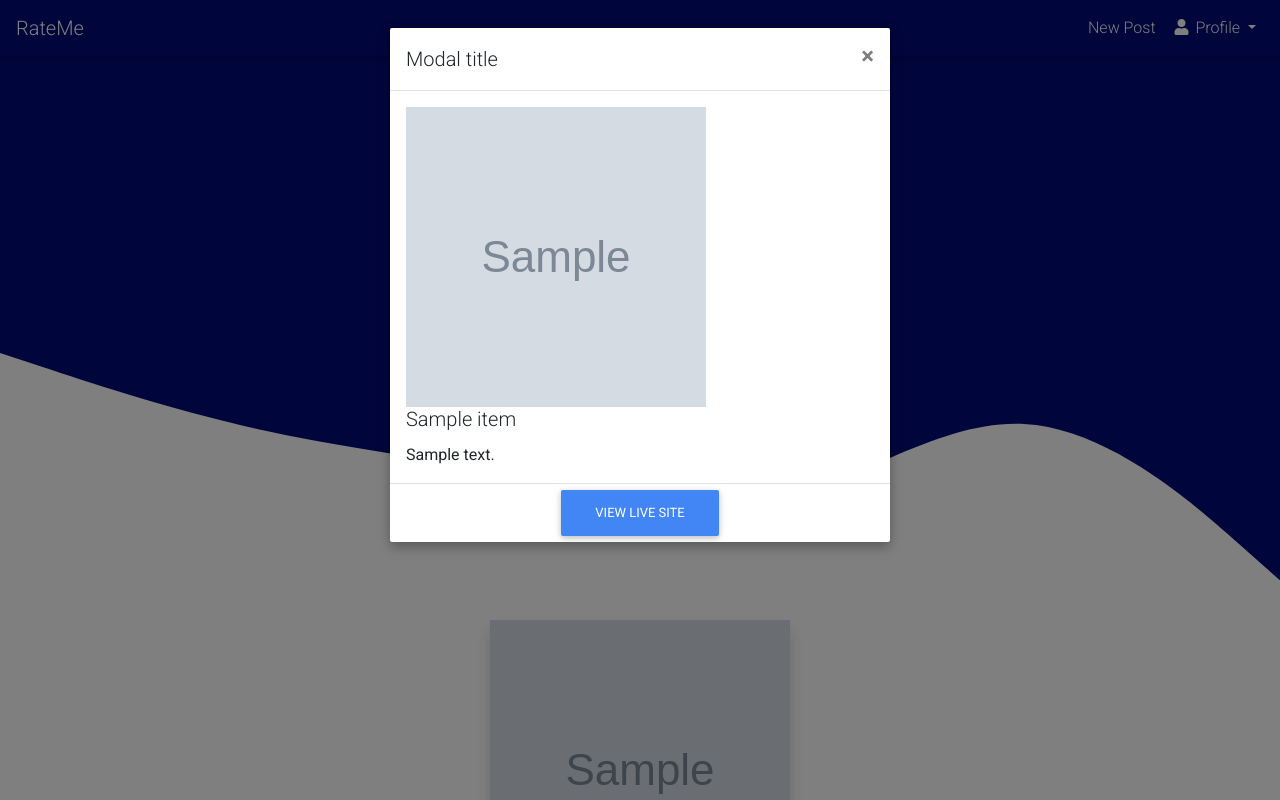
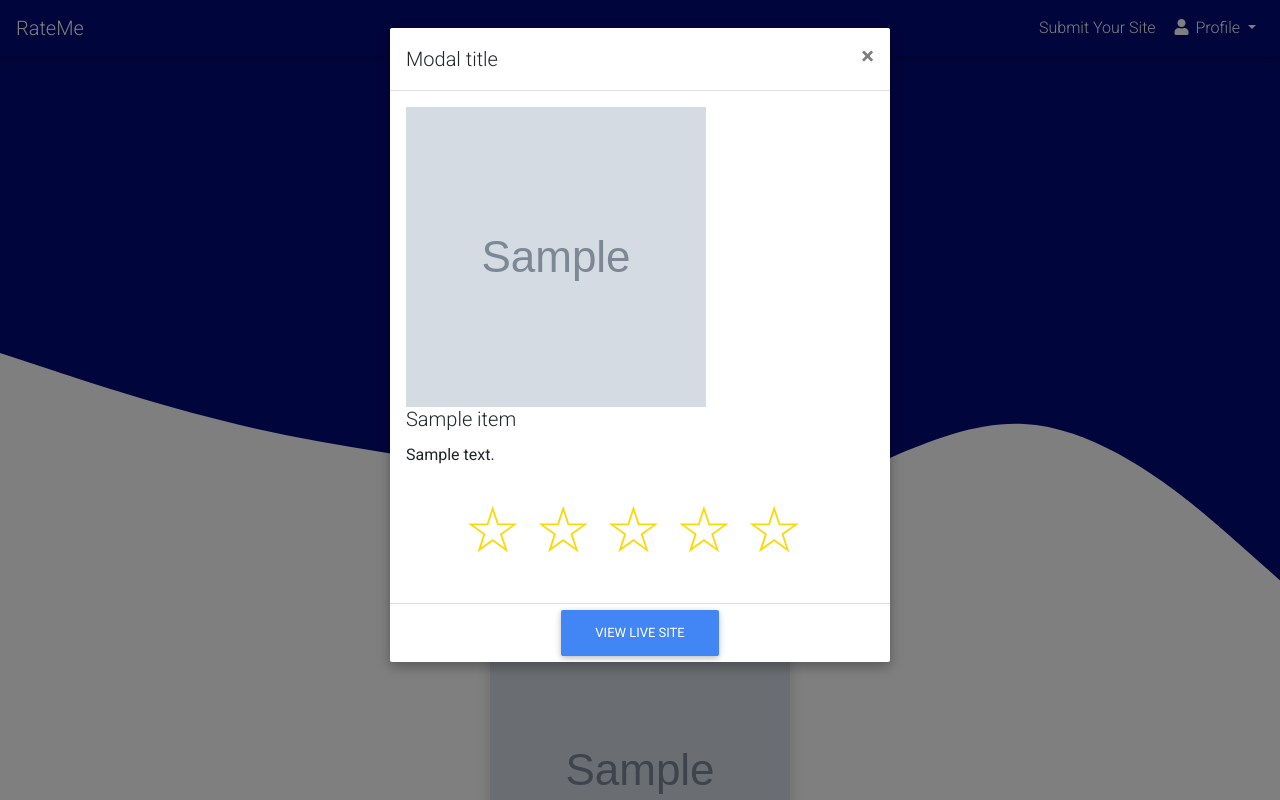
Before and after one commit to kiprotichdominic/InGram, a Django app: page / in a window 1280 px wide, after a click on "VIEW PROJECT". Run offline with Django 3.2, Linux system fonts and the light colour scheme; a user stored in the database is signed in; tables that the repository leaves empty hold one stand-in row (values such as "Sample post"); grey boxes marked "Sample" are stand-in pictures; a database or web service that is not in the repository returns one stand-in record (values such as "Sample title"); data that the repository does not hold is empty; some libraries are stand-ins or nearby versions.

Commit message:
add ratings

```diff
--- a/static/home/css/master.css
+++ b/static/home/css/master.css
@@ -18,6 +18,53 @@
   left: 50%;
   transform: translate(-50%, -50%)
 }
+/* RATING START */
+/*shows the stars side by side, centered, and in reverse order than the HMTL*/
+.rating {
+  display: flex;
+  flex-direction: row-reverse;
+  justify-content: center;
+}
+
+/*hides the radio buttons*/
+.rating > input{ display:none;}
+
+/*style the empty stars, sets position:relative as base for pseudo-elements*/
+.rating > label {
+  position: relative;
+  width: 1.1em;
+  font-size: 5vw;
+  color: #FFD700;
+  cursor: pointer;
+}
+
+/* sets filled star pseudo-elements */
+.rating > label::before{
+  content: "\2605";
+  position: absolute;
+  opacity: 0;
+}
+/*overlays a filled start character to the hovered element and all previous siblings*/
+.rating > label:hover:before,
+.rating > label:hover ~ label:before {
+  opacity: 1 !important;
+}
+
+/*overlays a filled start character on the selected element and all previous siblings*/
+.rating > input:checked ~ label:before{
+  opacity:1;
+}
+
+/*when an element is selected and pointer re-enters the rating container, selected rate and siblings get semi transparent, as reminder of current selection*/
+.rating:hover > input:checked ~ label:before{ opacity: 0.4; }
+
+/*just aesthetics*/
+
+@media only screen and (max-width: 600px) {
+
+}
+
+/* RATING END */
 /* // Extra small devices (portrait phones, less than 576px) */
 @media (max-width: 575.98px) {
   .curved {
--- a/templates/home/home.html
+++ b/templates/home/home.html
@@ -28,6 +28,16 @@
         <img src="{{post.image}}" alt="" width="300px" height="300px" id="images">
         <h5 class="card-title">{{ post.title }}</h5>
         <p class="card-text">{{post.body}}</p>
+        <div class="container">
+          <div class="rating">
+            <!--elements are in reversed order, to allow "previous sibling selectors" in CSS-->
+            <input type="radio" name="rating" value="5" id="5"><label for="5">☆</label>
+            <input type="radio" name="rating" value="4" id="4"><label for="4">☆</label>
+            <input type="radio" name="rating" value="3" id="3"><label for="3">☆</label>
+            <input type="radio" name="rating" value="2" id="2"><label for="2">☆</label>
+            <input type="radio" name="rating" value="1" id="1"><label for="1">☆</label>
+          </div>
+        </div>
       </div>
       <div class="border-top text-center">
         <a href="{{post.link}}" target="_blank" class="btn btn-primary">View Live Site</a>
--- a/templates/home/post.html
+++ b/templates/home/post.html
@@ -1,10 +1,10 @@
 {% extends "base.html" %} {% load crispy_forms_tags %} {% block content %}
 <div class="container">
   <div class="card m-3 p-5">
-    <h1>Create Post Page</h1>
+    <h1>Submit Your Site</h1>
     <form method="POST" enctype="multipart/form-data">
       {% csrf_token %} {{ form | crispy }}
-      <button type="submit">Submit New Post</button>
+      <button class="btn btn-primary" type="submit">Submit New Post</button>
     </form>
   </div>
 </div>
--- a/templates/navbar.html
+++ b/templates/navbar.html
@@ -9,7 +9,7 @@
       <div class="navbar-nav">
         {% if user.is_authenticated %}
         <li class="nav-item">
-          <a class="nav-item nav-link" href="{% url 'newproject' %}">New Post</a>
+          <a class="nav-item nav-link" href="{% url 'newproject' %}">Submit Your Site</a>
         </li>
         <li class="nav-item dropdown">
           <a class="nav-link dropdown-toggle" id="navbarDropdownMenuLink-4" data-toggle="dropdown"
```
Also changed, not shown: templates/users/profile.html (+7 -5 lines), db.sqlite3, projects/migrations/0003_comment.py (added), projects/migrations/0004_auto_20200219_0805.py (added).
